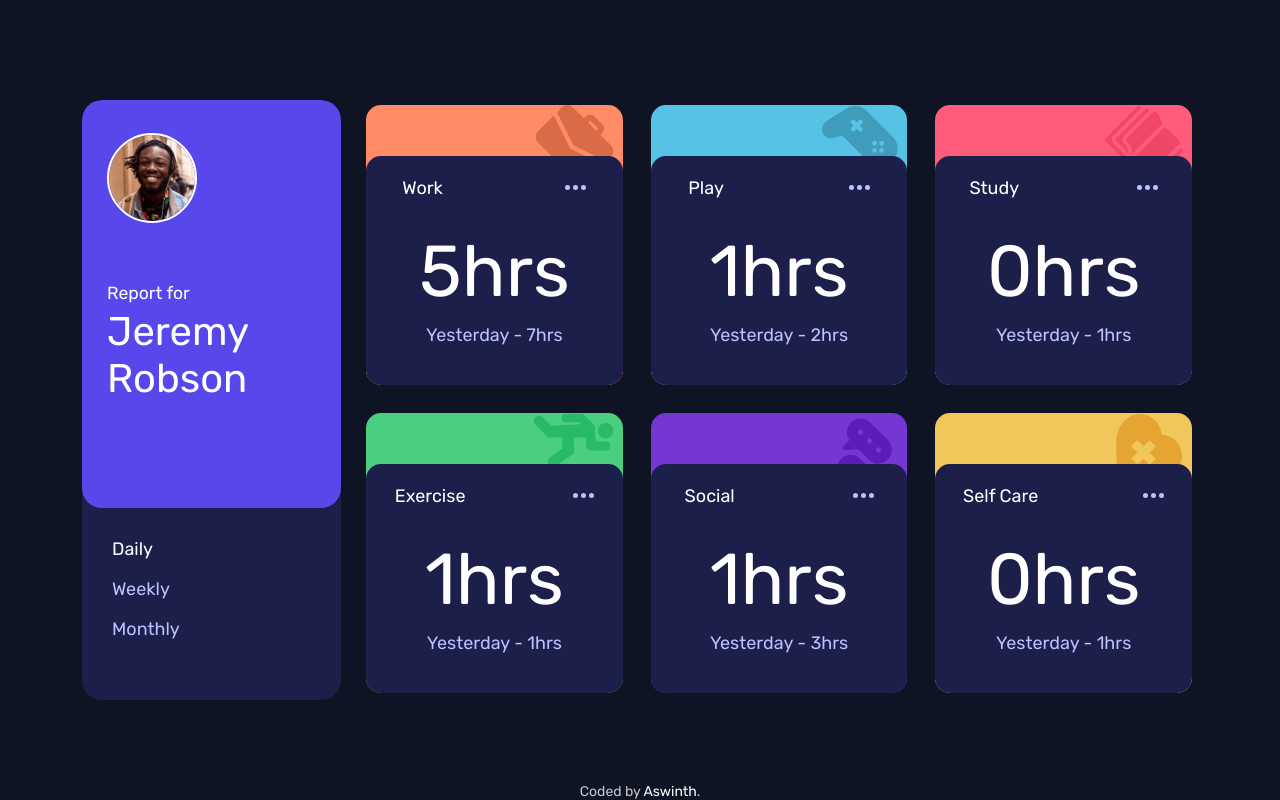
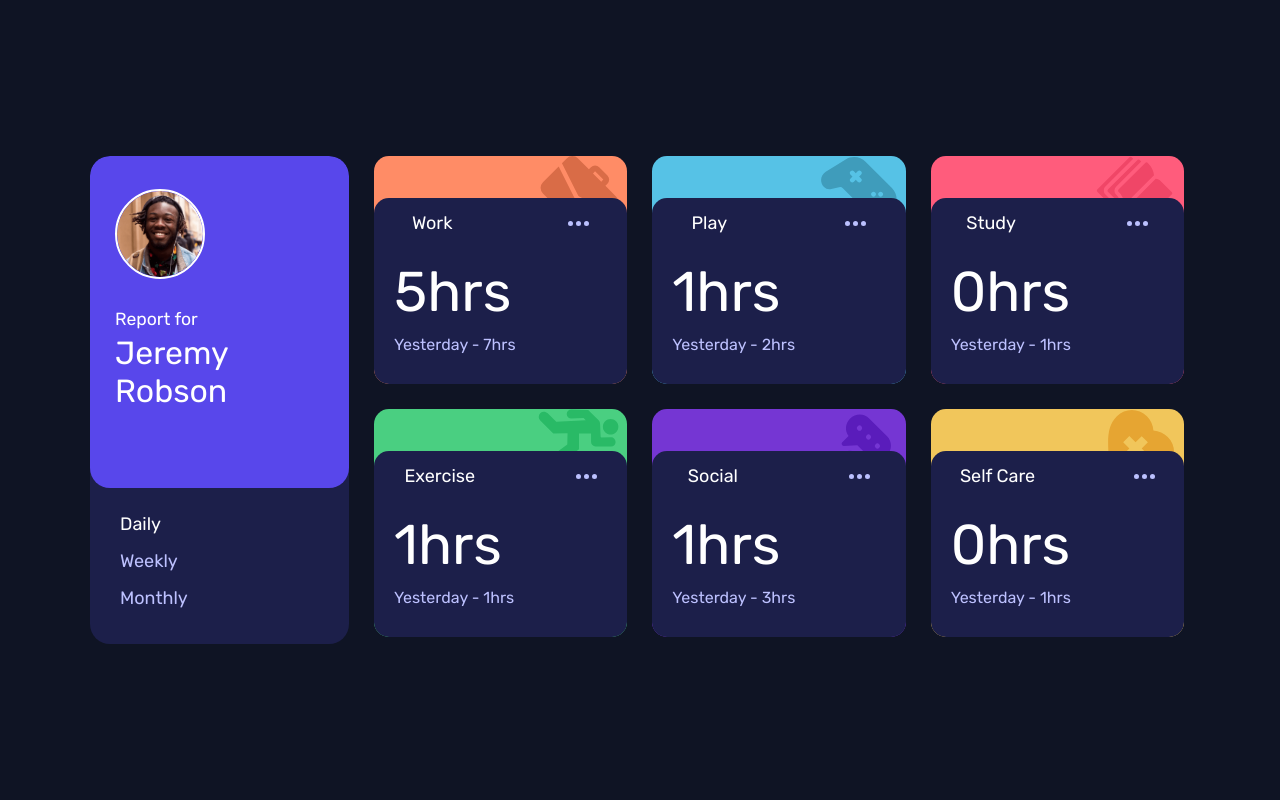
Before and after one commit to Aswinth24/Time_Tracking_Dashboard, a plain HTML site: page index.html in a window 1280 px wide. Drawn offline with Linux system fonts and the light colour scheme.

Commit message:
responive style changes

```diff
--- a/dist/scss/style.css
+++ b/dist/scss/style.css
@@ -22,7 +22,7 @@ body {
 
 .root-cont {
   min-width: 72.6vw;
-  height: 75vh;
+  height: 61vh;
   display: flex;
   gap: 25px;
 }
@@ -36,12 +36,12 @@ body {
 
 .daily_info {
   width: calc(100% - 265px);
-  padding: 5px 0 0 0;
+  padding: 0 0 0 0;
   height: 100%;
   display: grid;
-  grid-template-columns: repeat(3, 256.6666666667px);
-  grid-template-rows: repeat(2, 35vh);
-  gap: 28px;
+  grid-template-columns: repeat(3, 253.3333333333px);
+  grid-template-rows: repeat(2, 28.5vh);
+  gap: 25px;
   transition: all 0.3s ease-in-out;
 }
 
@@ -101,22 +101,23 @@ body {
   display: flex;
   align-items: center;
   justify-content: space-around;
-  gap: 50px;
+  gap: 40px;
 }
 .cont .cont-child .hours-detials {
   width: 100%;
   flex: 2.5;
   display: flex;
-  align-items: center;
+  align-items: start;
   gap: 10px;
+  padding-left: 20px;
   padding-top: 5px;
   flex-direction: column;
 }
 .cont .cont-child .hours-detials .hours {
-  font-size: 4.5rem;
+  font-size: 3.5rem;
 }
 .cont .cont-child .hours-detials .previous {
-  font-size: 18px;
+  font-size: 16px;
   color: hsl(236, 100%, 87%);
 }
 
@@ -156,22 +157,26 @@ body {
   font-size: 1.1rem;
 }
 .profile .profile_cont .profile_name .name {
-  font-size: 2.5rem;
+  font-weight: 400;
+  padding-right: 10px;
 }
 .profile .nav_bar {
-  height: 32%;
+  height: 35%;
   color: hsl(236, 100%, 87%);
 }
 .profile .nav_bar ul {
   height: 100%;
-  padding: 30px;
+  padding: 25px 30px;
   display: flex;
   flex-direction: column;
-  gap: 18px;
+  gap: 15px;
 }
 .profile .nav_bar ul li {
   cursor: pointer;
   font-size: 18px;
+}
+.profile .nav_bar ul li:hover {
+  color: white;
 }
 
 .current {
@@ -181,10 +186,10 @@ body {
 @media screen and (max-width: 1120px) {
   .root-cont {
     min-width: 60.6vw;
-    max-height: 65vh;
+    height: 58vh;
   }
   .root-cont .profile {
-    min-width: 200px;
+    min-width: 180px;
     height: 100%;
   }
   .root-cont .profile .profile_cont .profile_name {
@@ -194,29 +199,28 @@ body {
     font-size: 0.9rem;
   }
   .root-cont .profile .profile_cont .profile_name .name {
-    font-size: 1.9rem;
     word-wrap: break-word;
   }
   .root-cont .profile .nav_bar ul {
-    padding: 20px 30px;
+    padding: 10px 30px;
     gap: 15px;
   }
   .root-cont .profile .nav_bar ul li {
-    font-size: 16px;
+    font-size: 15px;
   }
   .root-cont .daily_info {
-    width: calc(100% - 200px);
+    width: calc(100% - 180px);
     grid-template-columns: repeat(3, 20vw);
-    grid-template-rows: repeat(2, 30vh);
+    grid-template-rows: repeat(2, 27.5vh);
   }
   .root-cont .daily_info .cont .cont-child .title-cont {
-    font-size: 15px;
+    font-size: 14px;
   }
   .root-cont .daily_info .cont .cont-child .hours-detials .hours {
-    font-size: 3.3rem;
+    font-size: 2.5rem;
   }
   .root-cont .daily_info .cont .cont-child .hours-detials .previous {
-    font-size: 15px;
+    font-size: 14px;
   }
 }
 @media screen and (max-width: 970px) {
@@ -244,7 +248,7 @@ body {
     gap: 10px;
   }
   .root-cont .profile .nav_bar ul li {
-    font-size: 16px;
+    font-size: 15px;
   }
   .root-cont .daily_info {
     width: calc(100% - 140px);
@@ -307,7 +311,7 @@ body {
     gap: 10px;
   }
   .root-cont .profile .nav_bar ul li {
-    font-size: 16px;
+    font-size: 15px;
   }
   .root-cont .daily_info {
     width: 100%;
--- a/dist/scss/style.scss
+++ b/dist/scss/style.scss
@@ -52,12 +52,12 @@ body {
 }
 .daily_info {
   width: calc(100% - profileWidth("level_1"));
-  padding: 5px 0 0 0;
+  padding: 0 0 0 0;
   height: 100%;
   display: grid;
-  grid-template-columns: repeat(3, calc(770px / 3));
-  grid-template-rows: repeat(2, calc(70vh / 2));
-  gap: 28px;
+  grid-template-columns: repeat(3, calc(760px / 3));
+  grid-template-rows: repeat(2, calc(57vh / 2));
+  gap: 25px;
   transition: all 0.3s ease-in-out;
 }
 .cont {
@@ -113,21 +113,23 @@ body {
       display: flex;
       align-items: center;
       justify-content: space-around;
-      gap: 50px;
+      gap: 40px;
     }
     .hours-detials {
       width: 100%;
       flex: 2.5;
       display: flex;
-      align-items: center;
+      align-items: start;
       gap: 10px;
+      padding-left: 20px;
       padding-top: 5px;
+
       flex-direction: column;
       .hours {
-        font-size: 4.5rem;
+        font-size: 3.5rem;
       }
       .previous {
-        font-size: 18px;
+        font-size: 16px;
         color: $Pale_Blue;
       }
     }
@@ -167,23 +169,27 @@ body {
         font-size: 1.1rem;
       }
       .name {
-        font-size: 2.5rem;
+        font-weight: 400;
+        padding-right: 10px;
       }
     }
   }
   .nav_bar {
-    height: 32%;
+    height: 35%;
     color: $Pale_Blue;
     ul {
       height: 100%;
-      padding: 30px;
+      padding: 25px 30px;
       display: flex;
       flex-direction: column;
-      gap: 18px;
+      gap: 15px;
 
       li {
         cursor: pointer;
         font-size: fontSize(normal);
+        &:hover {
+          color: white;
+        }
       }
     }
   }
@@ -195,7 +201,7 @@ body {
 @media screen and (max-width: 1120px) {
   .root-cont {
     min-width: rootWidth(level_2);
-    max-height: rootHeight(level_2);
+    height: rootHeight(level_2);
 
     .profile {
       min-width: profileWidth(level_2);
@@ -207,14 +213,14 @@ body {
             font-size: 0.9rem;
           }
           .name {
-            font-size: 1.9rem;
+
             word-wrap: break-word;
           }
         }
       }
       .nav_bar {
         ul {
-          padding: 20px 30px;
+          padding: 10px 30px;
           gap: 15px;
           li {
             font-size: fontSize(medium);
@@ -226,19 +232,19 @@ body {
       width: calc(100% - profileWidth(level_2));
 
       grid-template-columns: repeat(3, calc(60vw / 3));
-      grid-template-rows: repeat(2, calc(60vh / 2));
+      grid-template-rows: repeat(2, calc(55vh / 2));
 
       .cont {
         .cont-child {
           .title-cont {
-            font-size: 15px;
+            font-size: 14px;
           }
           .hours-detials {
             .hours {
-              font-size: 3.3rem;
+              font-size: 2.5rem;
             }
             .previous {
-              font-size: 15px;
+              font-size: 14px;
             }
           }
         }
--- a/index.html
+++ b/index.html
@@ -11,23 +11,6 @@
   <title> Time tracking dashboard</title>
 
   <!-- Feel free to remove these styles or customise in your own stylesheet 👍 -->
-  <style>
-    .attribution {
-      font-size: 11px;
-      text-align: center;
-      position: fixed;
-      bottom: 0;
-      left: 0;
-      width: 100%;
-      text-align: center;
-      font-size: 14px;
-      color: rgb(199, 199, 199);
-    }
-
-    .attribution a {
-      color: rgb(255, 255, 255);
-    }
-  </style>
 </head>
 
 <body>
@@ -43,9 +26,9 @@
             Report for
           </span>
 
-          <span class="name">
+          <h1 class="name">
             Jeremy Robson
-          </span>
+          </h1>
         </div>
 
       </div>
@@ -63,9 +46,7 @@
   </main>
 
 
-  <div class="attribution">
-    Coded by <a href="https://github.com/Aswinth24">Aswinth</a>.
-  </div>
+
   <script src="index.js"></script>
 </body>
 
--- a/index.js
+++ b/index.js
@@ -54,7 +54,7 @@ function creatingTabs(titleText, hoursText, previousText, index, text) {
   const title = document.createElement("span");
   title.textContent = titleText;
   const img = document.createElement("img");
-  img.setAttribute("src", "assets/images/icon-ellipsis.svg");
+  img.setAttribute("src", "./assets/images/icon-ellipsis.svg");
   img.setAttribute("alt", "images");
 
   title_cont.appendChild(title);
```
Also changed, not shown: dist/scss/_varaible.scss (+4 -4 lines), 1 other file.
